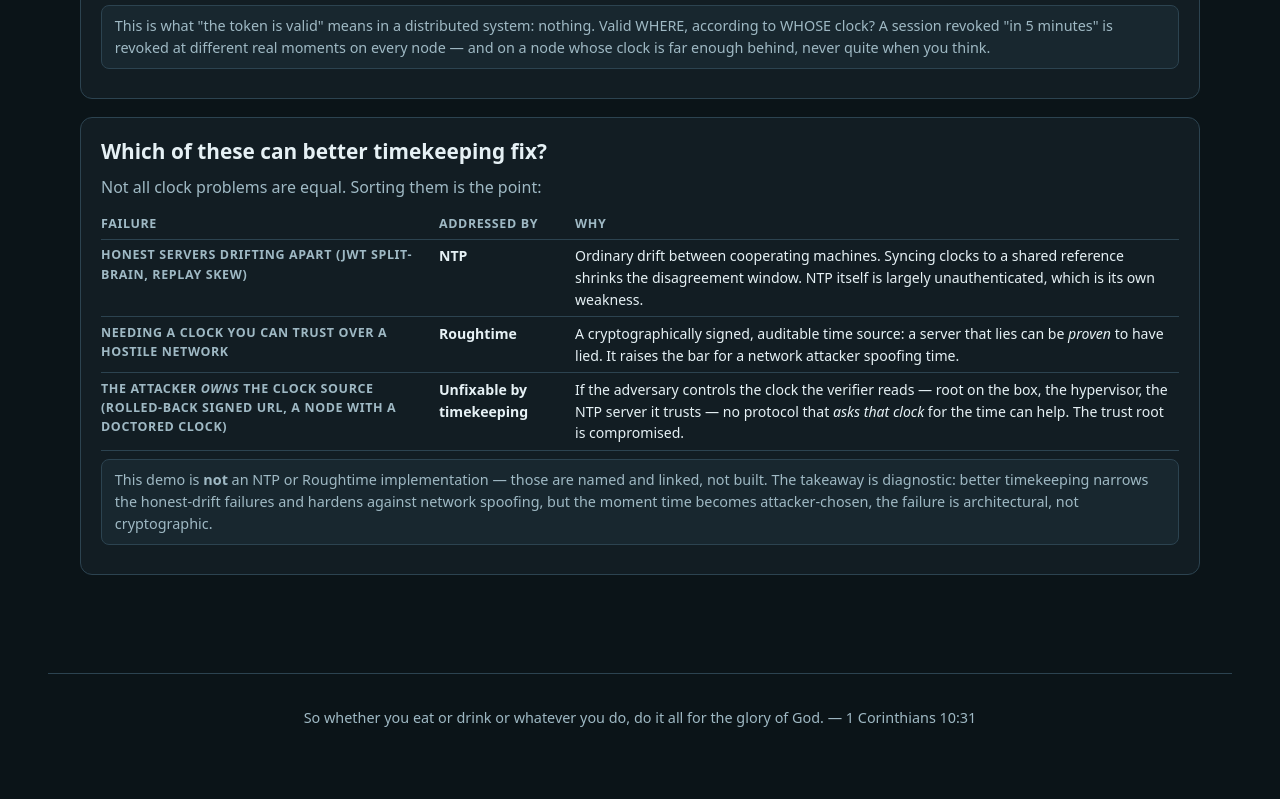
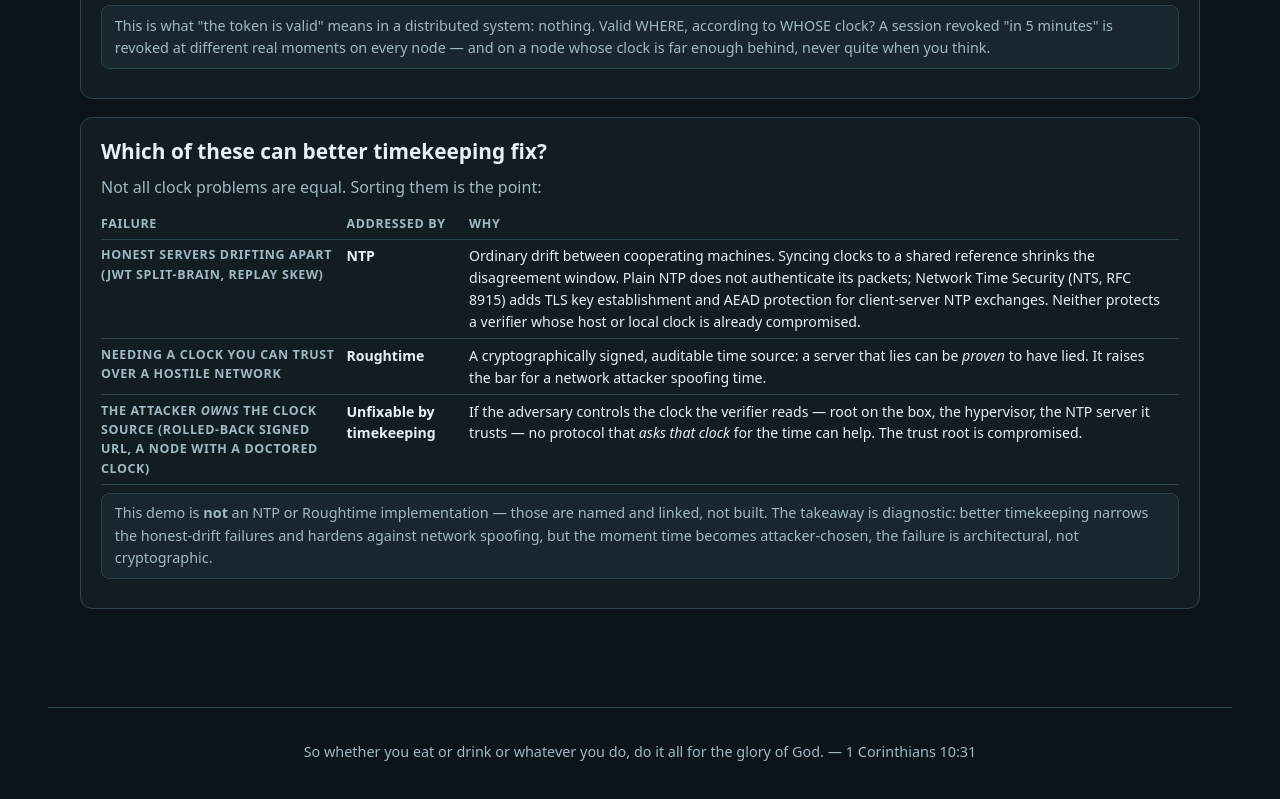
Before and after one commit to systemslibrarian/crypto-lab-time-trust, a website built with Vite: page index.html in a window 1280 px wide. Shown: the part 7120-7919 px from the top of the page. Before the commit the page ends 7890 px from the top, so only its background shows below. Built offline with nearby package versions, Linux system fonts and the light colour scheme.

Commit message:
Clarify NTS and restore light-theme accessibility coverage

```diff
--- a/index.html
+++ b/index.html
@@ -306,8 +306,10 @@
               <td><strong>NTP</strong></td>
               <td>
                 Ordinary drift between cooperating machines. Syncing clocks to a shared reference
-                shrinks the disagreement window. NTP itself is largely unauthenticated, which is its
-                own weakness.
+                shrinks the disagreement window. Plain NTP does not authenticate its packets;
+                Network Time Security (NTS, RFC 8915) adds TLS key establishment and AEAD protection
+                for client-server NTP exchanges. Neither protects a verifier whose host or local
+                clock is already compromised.
               </td>
             </tr>
             <tr>
```
Also changed, not shown: e2e/a11y.spec.ts (+1 -1 lines), e2e/claims.spec.ts (+11 -0 lines), README.md.
